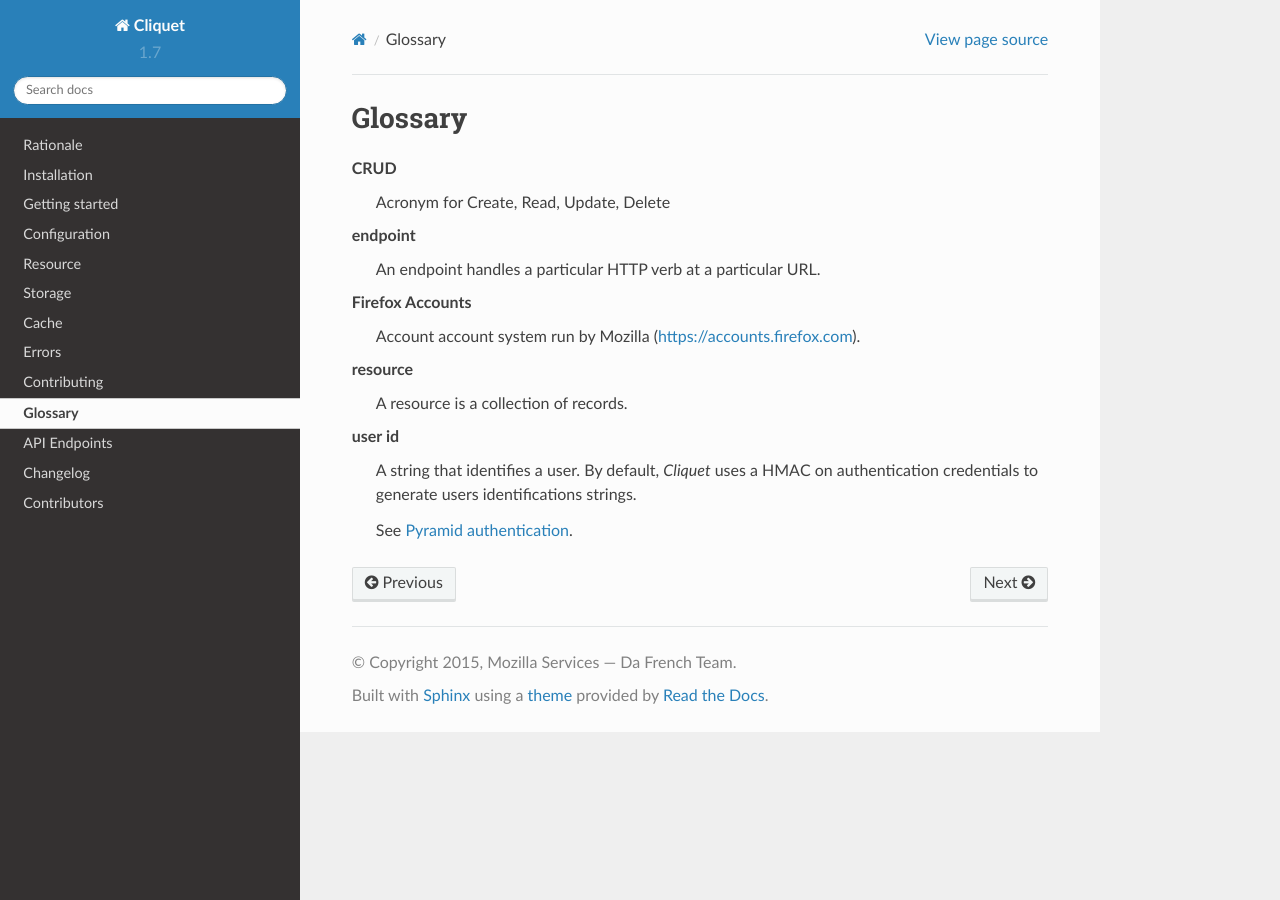
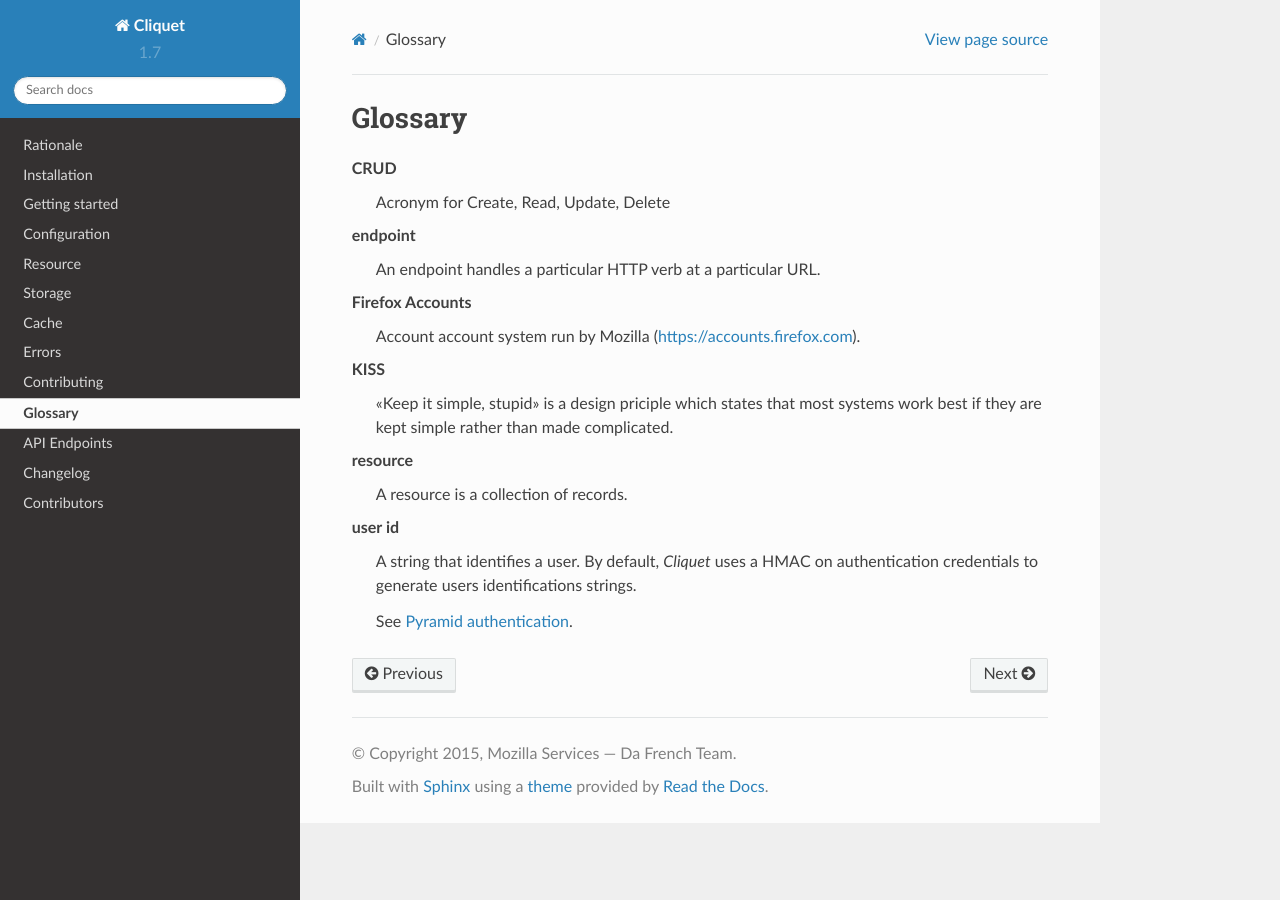
Before and after one commit to Kinto/kinto, a Sphinx documentation site: the page built from docs/glossary.rst, in a window 1280 px wide. Built offline with Sphinx 7.4.7 and the Read the Docs theme 2.0.0, drawn with Linux system fonts in a browser that asks for light colours.

Commit message:
@ametaireau review

```diff
--- a/docs/glossary.rst
+++ b/docs/glossary.rst
@@ -12,6 +12,10 @@ Glossary
     Firefox Accounts
         Account account system run by Mozilla (https://accounts.firefox.com).
 
+    KISS
+        «Keep it simple, stupid» is a design priciple which states that most
+        systems work best if they are kept simple rather than made complicated.
+
     resource
         A resource is a collection of records.
 
```
Also changed, not shown: docs/rationale.rst (+7 -7 lines).
